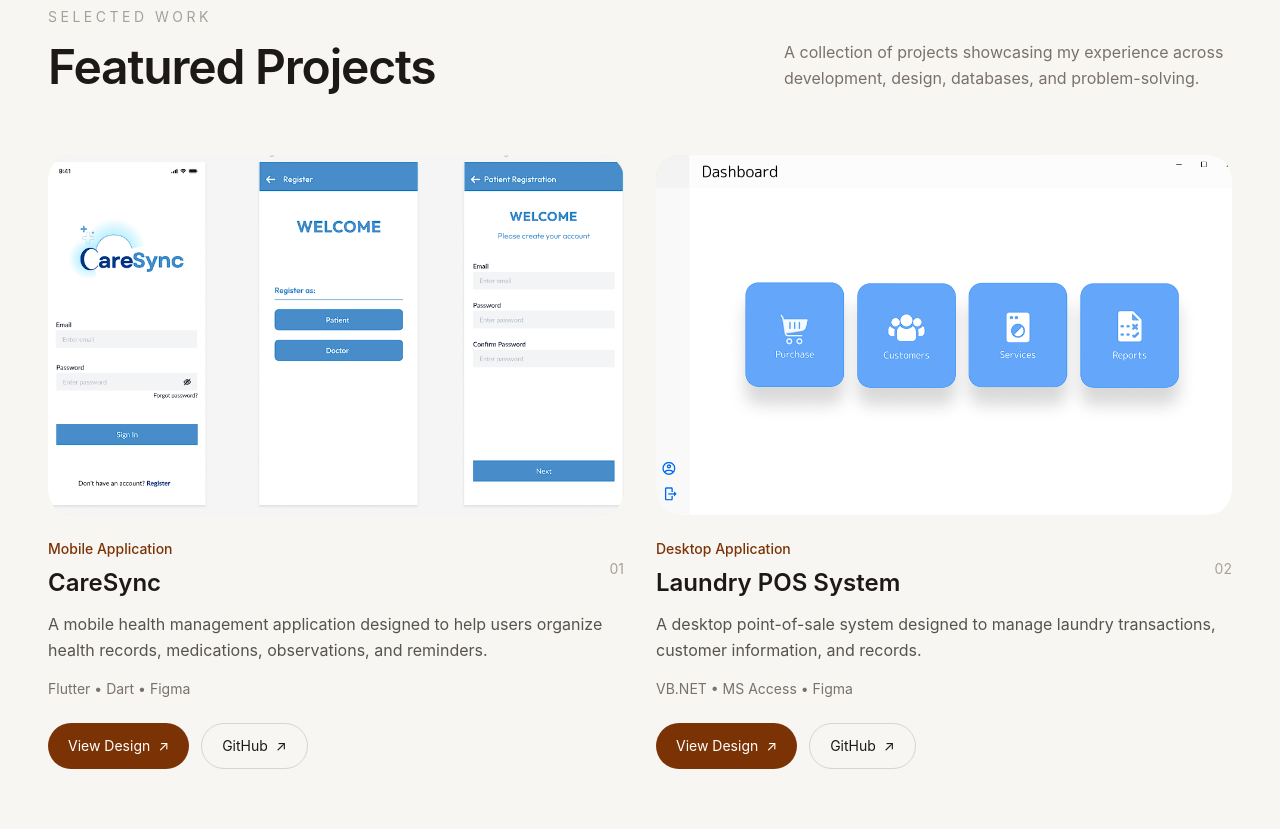
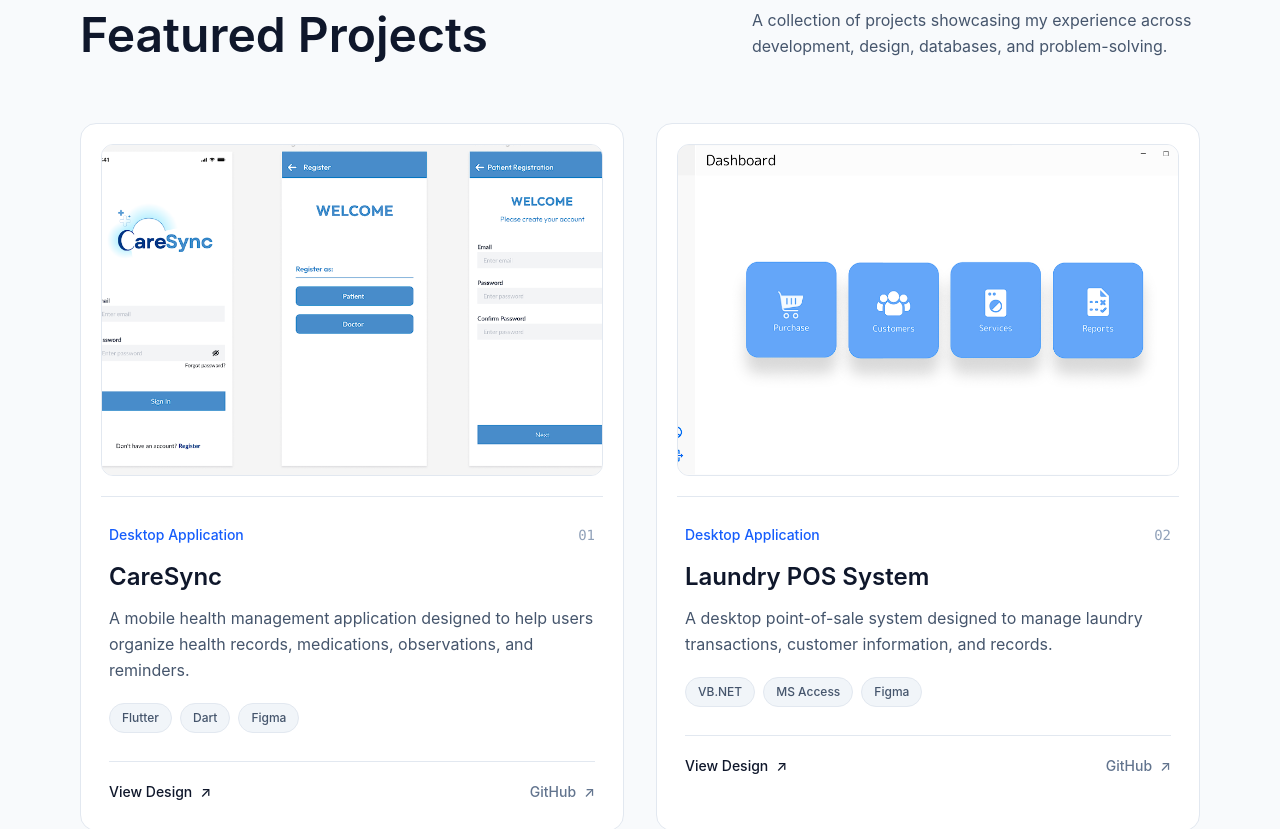
Before and after one commit to K-mariedizon/My-Portfolio, a React (Vite) app: page / in a window 1280 px wide. Shown: the part 2900-3729 px from the top of the page. Built offline with nearby package versions, Linux system fonts and the light colour scheme.

Commit message:
Update portfolio

```diff
--- a/src/App.jsx
+++ b/src/App.jsx
@@ -816,121 +816,132 @@
 
 
       {/* ================= PROJECTS ================= */}
-      <section
-        id="projects"
-        className="px-6 md:px-12 py-24 md:py-32 bg-[#F8F6F2]"
-      >
+      {/* Projects */}
+<section id="projects" className="py-24 px-6 md:px-12 lg:px-20 bg-[#F8FAFC]">
   <div className="max-w-7xl mx-auto">
 
-          <div className="flex flex-col md:flex-row md:items-end justify-between gap-6 mb-16">
-
+    {/* Section Header */}
+    <div className="flex flex-col md:flex-row md:items-end md:justify-between gap-6 mb-16">
       <div>
-              <p className="text-sm uppercase tracking-[0.25em] text-stone-400 mb-4">
+        <p className="text-sm tracking-[0.3em] uppercase text-blue-600 mb-4">
           Selected Work
         </p>
 
-              <h2 className="text-4xl md:text-5xl font-semibold tracking-tight">
+        <h2 className="text-4xl md:text-5xl font-semibold text-slate-900">
           Featured Projects
         </h2>
       </div>
 
-            <p className="max-w-md text-stone-500 leading-relaxed">
-              A collection of projects showcasing my experience
-              across development, design, databases, and problem-solving.
+      <p className="max-w-md text-slate-600 leading-relaxed">
+        A collection of projects showcasing my experience across
+        development, design, databases, and problem-solving.
       </p>
-
     </div>
 
-
-          <div className="grid md:grid-cols-2 gap-x-8 gap-y-16">
+    {/* Projects Grid */}
+    <div className="grid grid-cols-1 lg:grid-cols-2 gap-8">
 
       {projects.map((project, index) => (
-
         <article
           key={project.title}
-                className="group"
+          className="group border border-slate-200 bg-white rounded-2xl overflow-hidden
+                     transition-all duration-300 hover:border-blue-300
+                     hover:shadow-xl hover:shadow-slate-200/50"
         >
 
-                {/* Image */}
-                <div className="relative overflow-hidden bg-[#EDE7DF] rounded-[1.5rem] mb-6">
-
+          {/* Project Image */}
+          <div className="p-4 md:p-5">
+            <div className="relative overflow-hidden rounded-xl border border-slate-200 bg-slate-50">
               <img
                 src={project.image}
                 alt={project.title}
-                    className="w-full aspect-[16/10] object-cover group-hover:scale-[1.03] transition duration-500"
+                className="w-full h-[280px] md:h-[330px] object-cover
+                           transition-transform duration-500
+                           group-hover:scale-[1.02]"
               />
-
+            </div>
           </div>
 
+          {/* Divider */}
+          <div className="mx-5 border-t border-slate-200"></div>
 
-                {/* Project information */}
-                <div>
+          {/* Project Information */}
+          <div className="p-6 md:p-7">
 
-                  <div className="flex items-center justify-between gap-4 mb-3">
+            {/* Category + Number */}
+            <div className="flex items-center justify-between mb-4">
+              <span className="text-sm font-medium text-blue-600">
+                {index === 0
+                  ? "Desktop Application"
+                  : index === 1
+                  ? "Desktop Application"
+                  : index === 2
+                  ? "Desktop Application"
+                  : "Mobile Application"}
+              </span>
 
-                    <div>
-                      <p className="text-sm text-amber-900 font-medium mb-2">
-                        {project.category}
-                      </p>
+              <span className="text-sm text-slate-400 font-mono">
+                {String(index + 1).padStart(2, "0")}
+              </span>
+            </div>
 
-                      <h3 className="text-2xl font-semibold">
+            {/* Title */}
+            <h3 className="text-2xl font-semibold text-slate-900 mb-3">
               {project.title}
             </h3>
-                    </div>
 
-                    <span className="text-sm text-stone-400">
-                      0{index + 1}
-                    </span>
-
-                  </div>
-
-
-                  <p className="text-stone-600 leading-relaxed max-w-xl mb-4">
+            {/* Description */}
+            <p className="text-slate-600 leading-relaxed mb-5 max-w-xl">
               {project.description}
             </p>
 
+            {/* Tools */}
+            <div className="flex flex-wrap gap-2 mb-7">
+              {project.tools.split(" • ").map((tool) => (
+                <span
+                  key={tool}
+                  className="px-3 py-1.5 text-xs font-medium
+                             text-slate-600 bg-slate-100
+                             border border-slate-200 rounded-full"
+                >
+                  {tool}
+                </span>
+              ))}
+            </div>
 
-                  <p className="text-sm text-stone-500 mb-6">
-                    {project.tools}
-                  </p>
-
-
-                  <div className="flex gap-3">
+            {/* Bottom Divider */}
+            <div className="border-t border-slate-200 pt-5 flex items-center justify-between">
 
               <a
                 href={project.designLink}
                 target="_blank"
                 rel="noopener noreferrer"
-                      className="inline-flex items-center gap-2 bg-amber-900 text-white px-5 py-3 rounded-full text-sm hover:bg-amber-950 transition"
+                className="text-sm font-medium text-slate-900
+                           hover:text-blue-600 transition-colors"
               >
                 View Design
-                      <span>↗</span>
+                <span className="ml-2">↗</span>
               </a>
-
 
               <a
                 href={project.link}
                 target="_blank"
                 rel="noopener noreferrer"
-                      className="inline-flex items-center gap-2 border border-stone-300 px-5 py-3 rounded-full text-sm hover:border-amber-900 hover:text-amber-900 transition"
+                className="text-sm font-medium text-slate-500
+                           hover:text-slate-900 transition-colors"
               >
                 GitHub
-                      <span>↗</span>
+                <span className="ml-2">↗</span>
               </a>
 
             </div>
-
           </div>
-
         </article>
-
       ))}
 
     </div>
-
   </div>
 </section>
-
 
       {/* ================= CONTACT ================= */}
       <section
```
Lines whose indentation alone changed are shown as unchanged.
